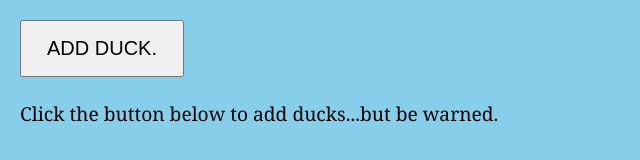
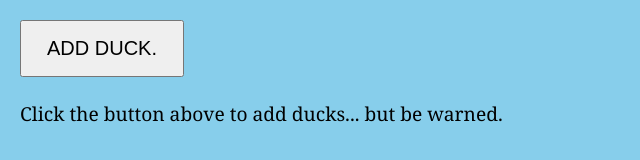
Before and after one commit to kg-09-creator/duck-clicker-heh, a plain HTML site: page index.html in a window 1280 px wide. Shown: the full height of the page, 0-640 px from the left. Drawn offline with Linux system fonts and the light colour scheme.

Commit message:
Update index.html

```diff
--- a/index.html
+++ b/index.html
@@ -5,7 +5,7 @@
         <link rel="stylesheet" href="main.css">
     </head>
     <body>
-        <p>Click the button below to add ducks...but be warned.</p>
+        <p>Click the button above to add ducks... but be warned.</p>
         <button id="duckBtn">ADD DUCK.</button>
         <div id="duckContainer"></div>
         <audio id="quack" src="https://cdn.freesound.org/previews/377/377563_5828440-lq.mp3"></audio>
```
